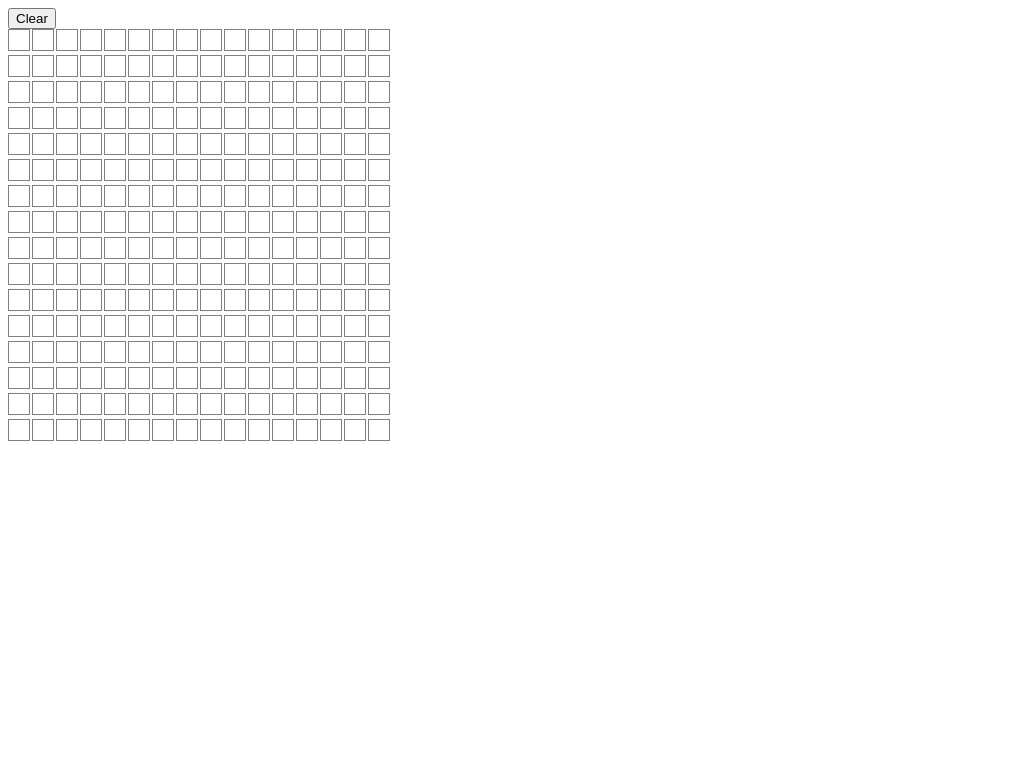
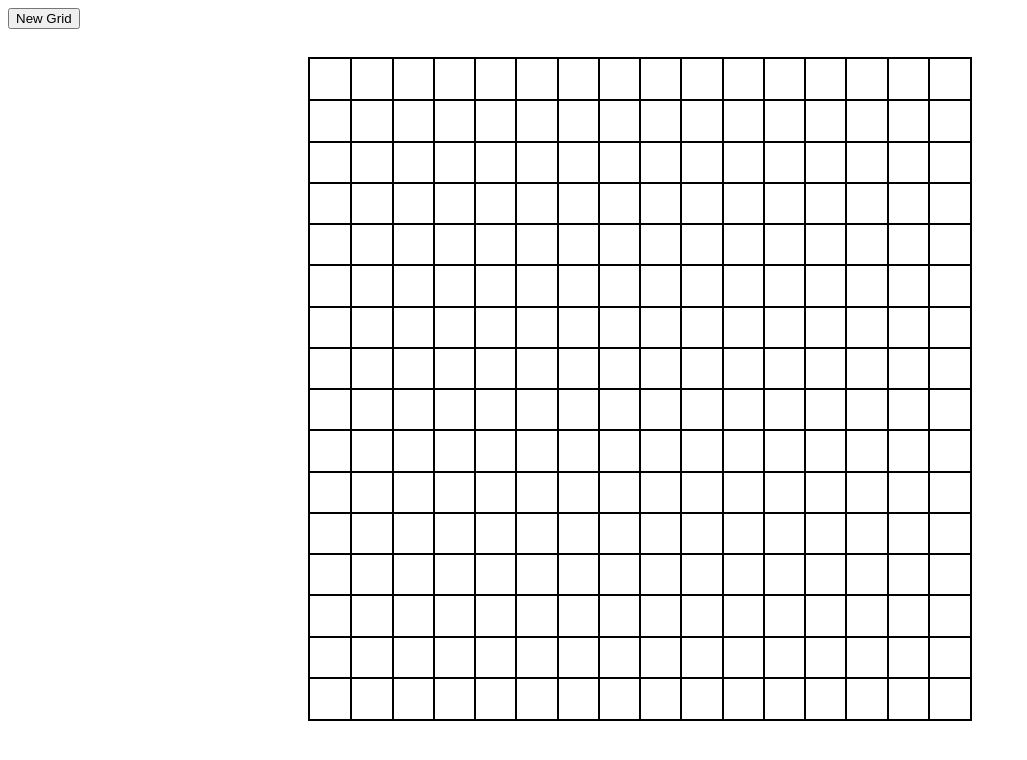
Before and after one commit to Jf-lagos/Etch-a-sketch, a plain HTML site: page index.html in a window 1280 px wide. Shown: the whole page, without its empty margins (0-1027 px from the left). Drawn offline with nearby package versions, Linux system fonts and the light colour scheme.

Commit message:
project finish

```diff
--- a/index.html
+++ b/index.html
@@ -8,9 +8,9 @@
     <title>Document</title>
 </head>
 <body>
-    <button>Clear</button>
-    <div id="container">
-    </div>
+    <button class="newGrid">New Grid</button>
+
+    <div id="container"></div>
 
     <script src="script.js"></script>
 </body>
--- a/script.js
+++ b/script.js
@@ -1,56 +1,36 @@
-//Sets important constants and variables
-
-const container = document.getElementById("container");
-let rows = document.getElementsByClassName("gridRow");
-let cells = document.getElementsByClassName("cell");
-
-
-defaultGrid();
-//Creates a default grid sized 16x16
-function defaultGrid() {
-    makeRows(16);
-    makeColumns(16);
-}
-
-//Takes (rows, columns) input and makes a grid
-function makeRows(rowNum) {
-
-    //Creates rows
-    for (r = 0; r < rowNum; r++) {
-        let row = document.createElement("div");
-        container.appendChild(row).className = "gridRow";
+function createGrid(x) {
+    for (var rows = 0; rows < x; rows++) {
+        for (var columns = 0; columns < x; columns++) {
+            $("#container").append("<div class='grid'></div>");
+        };
     };
-};
-
-//Creates columns
-function makeColumns(cellNum) {
-    for (i = 0; i < rows.length; i++) {
-        for (j = 0; j < cellNum; j++) {
-            let newCell = document.createElement("div");
-            newCell.addEventListener('mouseover', e => e.target.classList.add('my-color-class'));
-            rows[j].appendChild(newCell).className = "cell";
-        };
-
-    };
+    $(".grid").width(660/x);
+    $(".grid").height(660/x);
 };
 
 
+function clearGrid(){
+    $(".grid").remove();
+};
 
-const button = document.querySelector('button');
-button.addEventListener('click', clear)
+function refreshGrid(){
+    var z = prompt("How many boxes per side?");
+    clearGrid();
+    createGrid(z);
+};
 
-function clear() {
-  let select = document.querySelectorAll('#cell', '#gridRow');
-  select.forEach(function(toChange) {
-    toChange.style.color = "red";
-  })
-}
+$(document).ready(function() {
+    createGrid(16);
 
+    $(".grid").mouseover(function() {
+        $(this).css("background-color", "black");
+        });
 
-/*
+    $(".newGrid").click(function() {
+        refreshGrid();
 
-- Select the classes "div", "cell"
-- Loop through them
-- Apply a new color
-
-*/
+        $(".grid").mouseover(function() {
+        $(this).css("background-color", "black");
+        });
+    });
+});
--- a/style.css
+++ b/style.css
@@ -1,15 +1,23 @@
-.cell {
-  border: 1px solid gray;
-  min-width: 20px;
-  min-height: 20px;
-  display: inline-block;
-  margin-right: 2px;
+#container {
+	position: relative;
+	top: 30px;
+	outline:2px solid #000;
+	font-size: 0;
+	margin:auto;
+	height:660px;
+	width:660px;
+	padding: 0;
+	border: none;
 }
 
-.my-color-class {
-  background-color: blue;
+.grid {
+	margin:0;
+	padding:0;
+	border:none;
+	outline:1px solid #000;
+	display:inline-block;
 }
 
-.new-class {
-  background-color: red;
+.newGrid {
+  position: center;
 }
```
